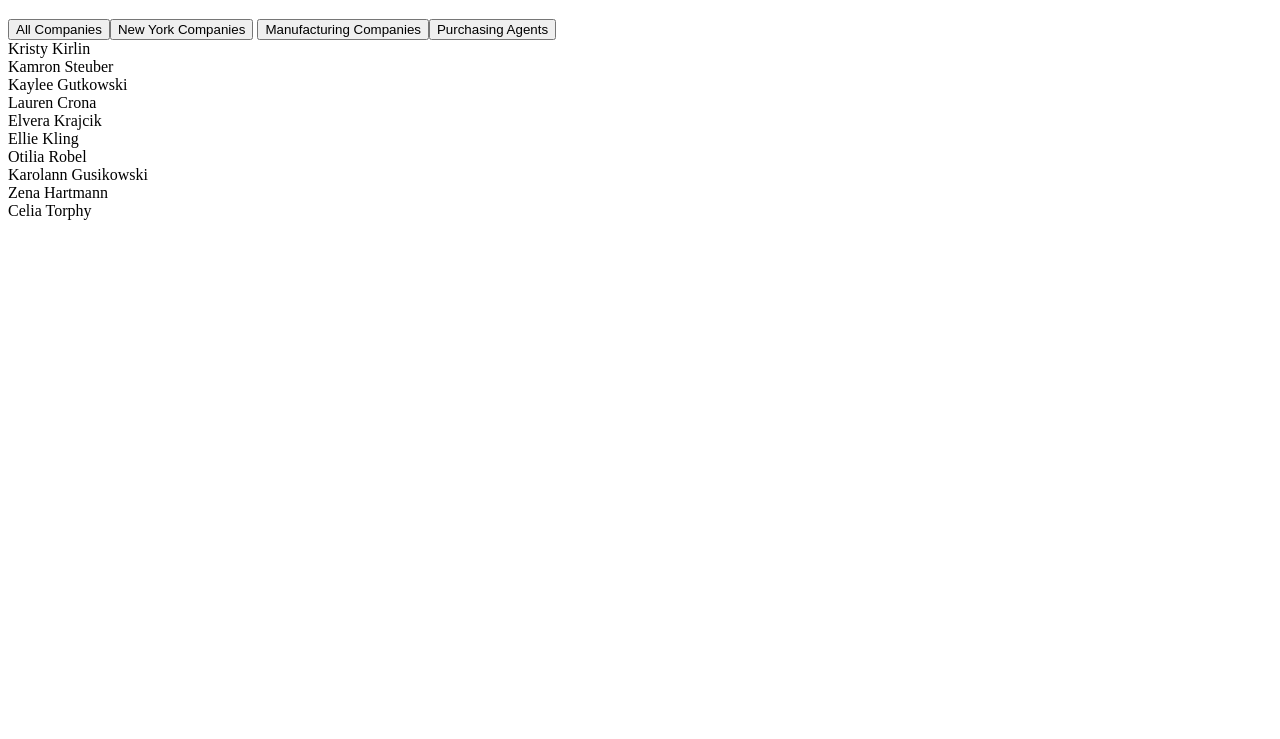
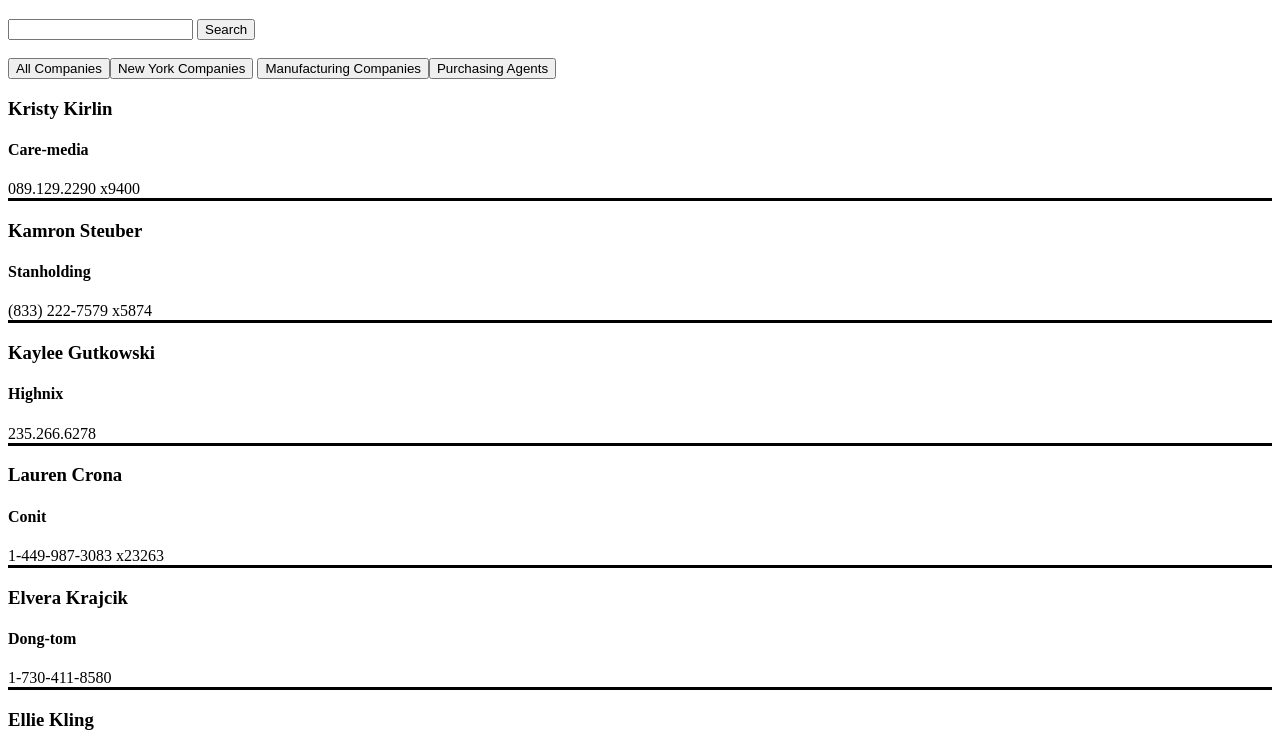
Before and after one commit to shawnbarron16/dothard-simbleton, a plain HTML site: page index.html in a window 1280 px wide. Both pictures are taken after a click on the button "Purchasing Agents". Shown: the part 61-800 px from the top of the page. Drawn offline with Linux system fonts and the light colour scheme.

Commit message:
Quick Fix

```diff
--- a/index.html
+++ b/index.html
@@ -9,6 +9,8 @@
 </head>
 <body>
     <h1 id="header">Active Businesses</h1>
+    <input type="text" id="search">
+    <button type="button" id="search-button">Search</button><br><br>
     <button type="button" id="home-button">All Companies</button><button type="button" id="new-york-button">New York Companies</button>
     <button type="button" id="manufacturing-button">Manufacturing Companies</button><button type="button" id="agents">Purchasing Agents</button>
     <article id="active-businesses">
--- a/scripts/agents.js
+++ b/scripts/agents.js
@@ -9,8 +9,10 @@ export let agentList = []
 //Display just the purchasing agents
     export const showAgetns = () => {
     businessList.map(business => {
-        let html =  /*html*/ `<section id="agent">
-        ${business.purchasingAgent.nameFirst} ${business.purchasingAgent.nameLast}
+        let html =  /*html*/ `<section id="business">
+        <h3>${business.purchasingAgent.nameFirst} ${business.purchasingAgent.nameLast}</h3>
+        <h4>${business.companyName}</h4>
+        ${business.phoneWork}
         </section>`
         agentList.push(html)
     } )
```
